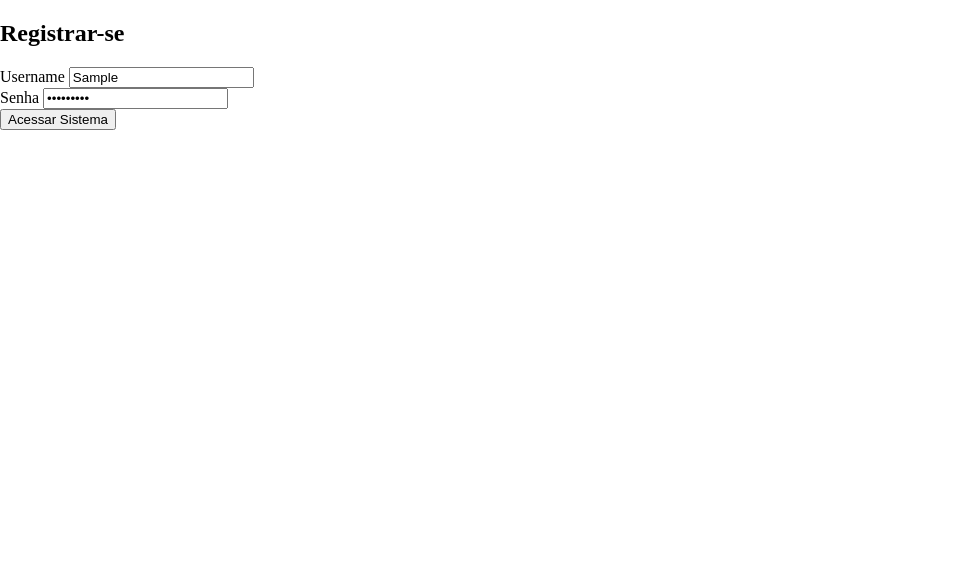
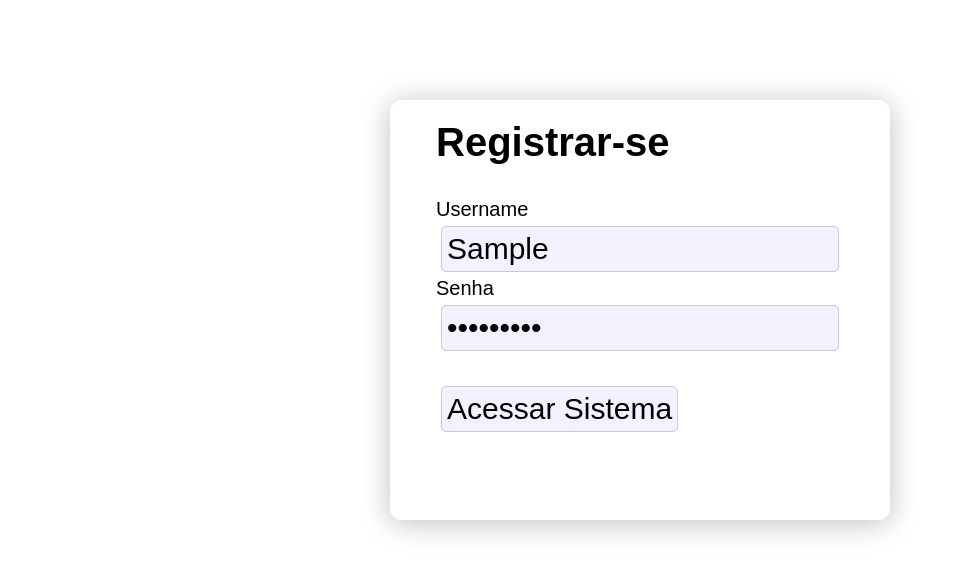
Before and after one commit to Jeferson6191/projeto-de-jornada-de-estudo, a website: page public/register.html in a window 1280 px wide. Both pictures are taken after typing "Sample", "Sample123" into the empty fields and a click on the button "Acessar Sistema". Shown: the whole page, without its empty margins (0-965 px from the left). Drawn offline with Linux system fonts and the light colour scheme; no server answers.

Commit message:
finalizando o frontend do register

```diff
--- a/public/js/register.js
+++ b/public/js/register.js
@@ -5,6 +5,38 @@ const passwordvalue = document.querySelector("#password");
 
 document.querySelector("#submitloginbtn").addEventListener("click", async(e) => {
     e.preventDefault();
+            document.querySelector("#feedback").textContent = "";
+
+    const resposta_nome = document.querySelector(".resposta_nome");
+    const resposta_senha = document.querySelector(".resposta_senha");
+    resposta_nome.textContent =""
+    resposta_senha.textContent =""
+    // testando se o username é numerico
+    let sucessovalidacao = true
+
+    if (Number(usernamevalue.value.slice(0,1))) {
+        resposta_nome.textContent = "O Username não pode inciar com numero";
+        sucessovalidacao = false
+    }
+    if(usernamevalue.value.length < 3){
+        resposta_nome.textContent = "o nome deve conter pelo menos mais de 3 caracteres";
+        sucessovalidacao = false
+    }
+    if(passwordvalue.value.length < 6){
+        resposta_senha.textContent = "A senha deve conter pelo menos mais de 6 caracteres "
+        sucessovalidacao = false
+    }
+
+
+
+
+
+
+    if (sucessovalidacao == false) {
+        return
+
+    }
+
     try {
 
 
@@ -21,11 +53,12 @@ document.querySelector("#submitloginbtn").addEventListener("click", async(e) =>
 
     const data = await response.json()
 
+    document.querySelector("#feedback").style.color = "green"
     document.querySelector("#feedback").textContent = JSON.stringify(data.message).replaceAll(`"`,"");
 
-
     if (!response.ok){
-
+        document.querySelector("#feedback").style.color = "red"
+        document.querySelector("#feedback").textContent = JSON.stringify(data.message).replaceAll(`"`,"");
         throw new Error("Erro na requisição");
     }
     }
--- a/public/register.css
+++ b/public/register.css
@@ -1,4 +1,73 @@
 body{
     margin: 0;
     padding: 0;
+    font-family: Arial, Helvetica, sans-serif;
 }
+
+.conteiner{
+    display: flex;
+    flex-direction: row;
+    justify-content: center;
+    justify-items: center;
+    margin-top: 100px;
+
+
+}
+.form{
+
+    position: absolute;
+    display: flex;
+    flex-direction: column;
+    background-color: white;
+    align-items: center;
+    justify-content: center;
+    padding: 10px;
+    width: 60dvh;
+    height: 40dvh;
+    border-radius: 12px;
+    box-shadow: 0px 3px 30px rgb(191, 191, 191);
+    text-align: start;
+    padding-bottom: 90px;
+
+}
+.form p{
+    margin: 0;
+    padding: 0;
+    position: relative;
+    color: red;
+    max-width: 35dvh;
+    text-wrap: balance;
+
+}
+
+.form h2 {
+    font-size: 40px !important;
+
+}
+
+.form button, input{
+    border: none;
+
+    background-color: rgb(243, 241, 253);
+    font-size: 30px;
+    padding: 5px;
+    margin: 5px;
+    border-radius: 5px;
+    border: 1px solid rgb(202, 202, 202);
+    outline-color: rgb(201, 201, 255);
+}
+.form button{
+    margin-top: 30px;
+}
+.form button:hover{
+    background-color: rgb(234, 249, 255);
+    border-radius: 15px ;
+    box-shadow: 0px 3px 30px rgb(191, 191, 191);
+    animation-timing-function: ease-in-out;
+    border: 2px solid rgb(201, 201, 255);
+}
+.conteudos{
+    display: flex;
+    flex-direction: column;
+    font-size: 20px;
+}
--- a/public/register.html
+++ b/public/register.html
@@ -8,10 +8,11 @@
 </head>
 <body>
     <div class="conteiner">
+        <div class="form">
         <form>
             <h2>Registrar-se</h2>
 
-            <div>
+            <div class="conteudos">
                 <label for="Username">Username</label>
                 <input
                     type="text"
@@ -20,9 +21,10 @@
                     placeholder="Pedro Lucas"
                     required
                 >
+                <p class="resposta_nome"></p>
             </div>
 
-            <div>
+            <div class="conteudos">
                 <label for="password">Senha</label>
                 <input
                     type="password"
@@ -32,12 +34,13 @@
                     required
                     minlength="6"
                 >
+                <p class="resposta_senha"></p>
             </div>
             <button id="submitloginbtn">Acessar Sistema</button>
             <p id="feedback"></p>
             <p style="font-size: 0.8rem; text-align: center; margin-top: 1rem;">
-
             </p>
+            </div>
         </form>
     </div>
 </body>
```
